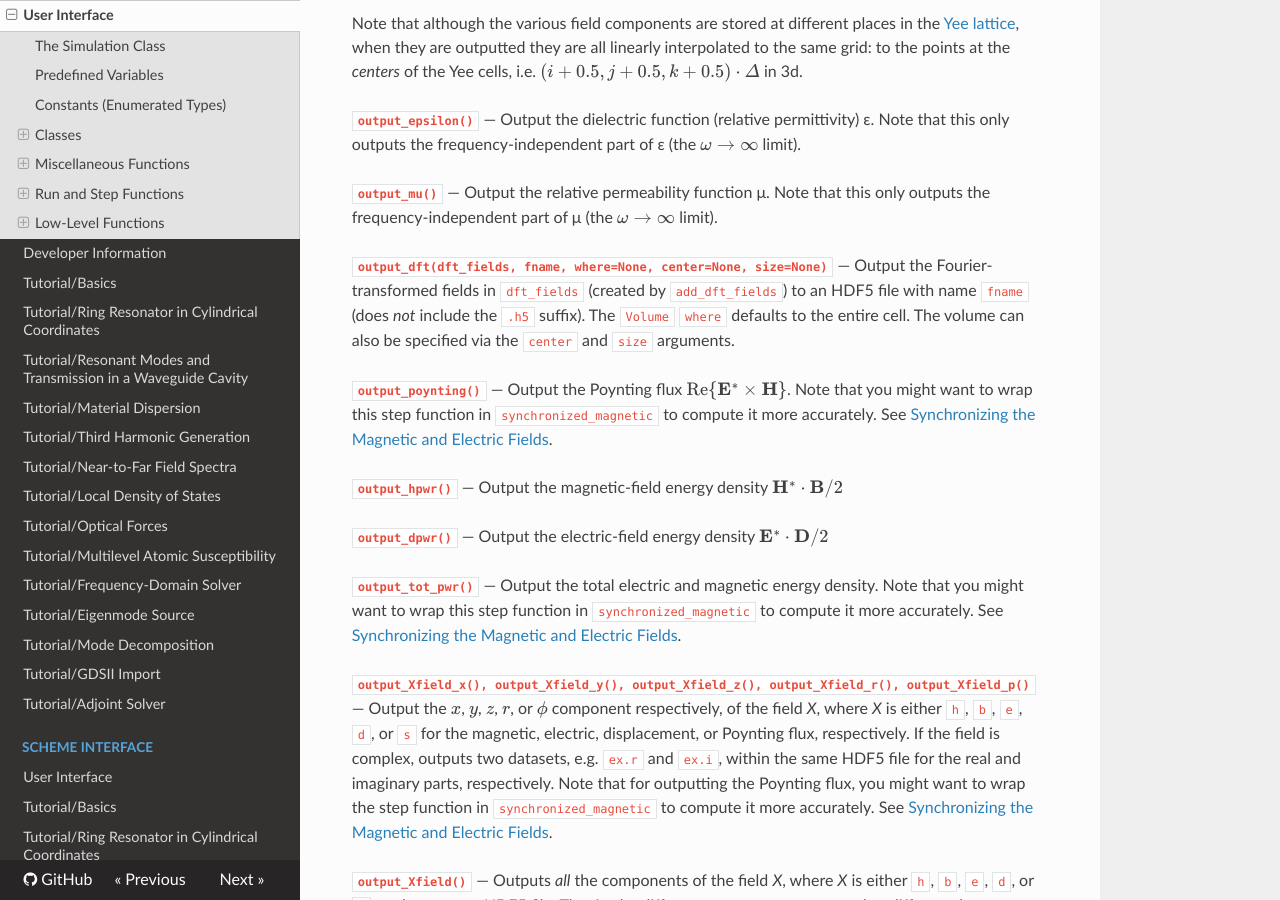
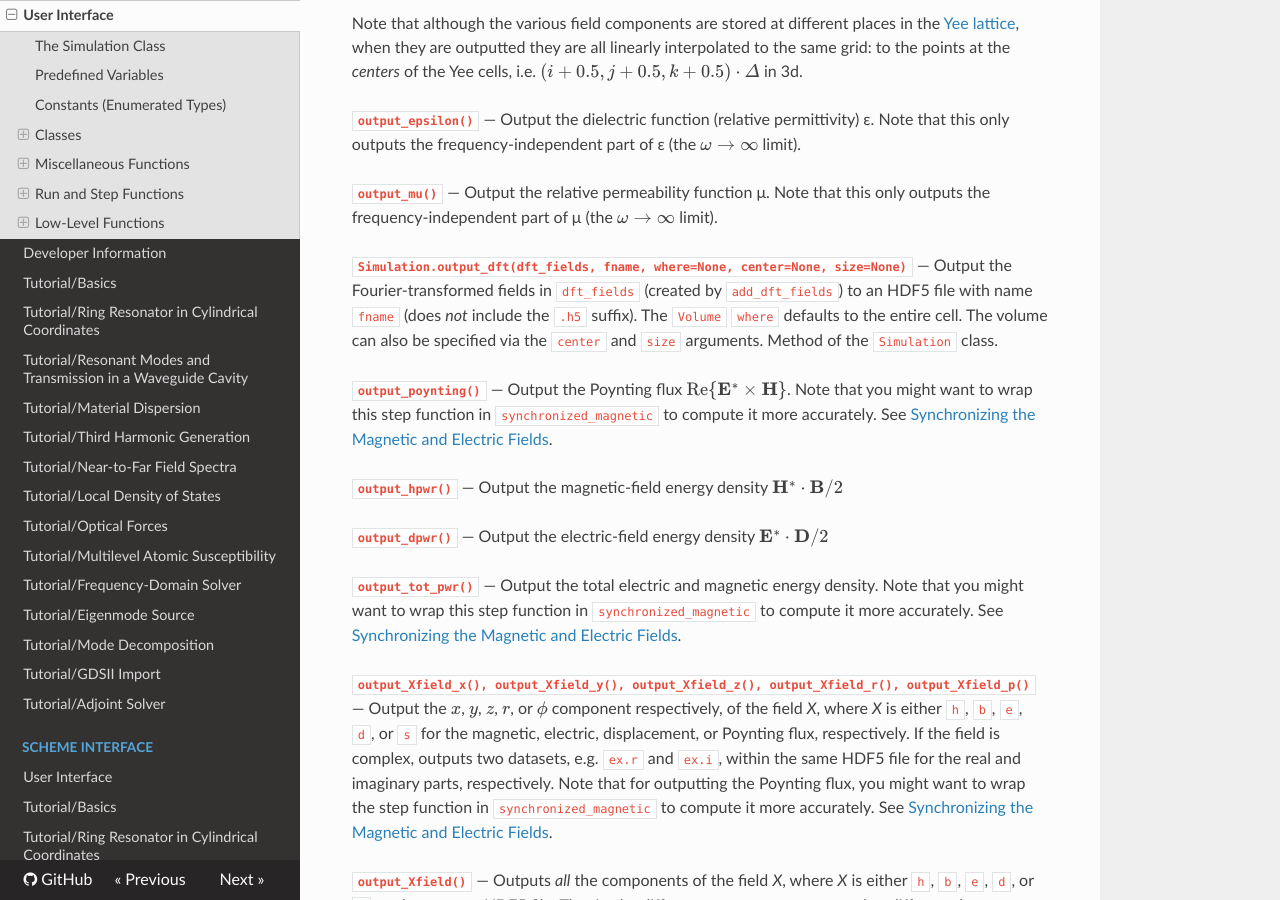
Before and after one commit to NanoComp/meep, an MkDocs documentation site: the page built from doc/docs/Python_User_Interface.md, in a window 1280 px wide and 900 px high, scrolled down 48662 px. Built offline with MkDocs 1.6.1, drawn with Linux system fonts in a browser that asks for light colours; nearby versions of some CDN libraries; formulas are drawn with MathJax 3; old or Windows-style settings are respelled for this version of MkDocs.

Commit message:
Fix output_dft docs

```diff
--- a/doc/docs/Python_User_Interface.md
+++ b/doc/docs/Python_User_Interface.md
@@ -1573,9 +1573,9 @@ Output the dielectric function (relative permittivity) ε. Note that this only o
 —
 Output the relative permeability function μ. Note that this only outputs the frequency-independent part of μ (the $\omega\to\infty$ limit).
 
-**`output_dft(dft_fields, fname, where=None, center=None, size=None)`**
-—
-Output the Fourier-transformed fields in `dft_fields` (created by `add_dft_fields`) to an HDF5 file with name `fname` (does *not* include the `.h5` suffix). The `Volume` `where` defaults to the entire cell. The volume can also be specified via the `center` and `size` arguments.
+**`Simulation.output_dft(dft_fields, fname, where=None, center=None, size=None)`**
+—
+Output the Fourier-transformed fields in `dft_fields` (created by `add_dft_fields`) to an HDF5 file with name `fname` (does *not* include the `.h5` suffix). The `Volume` `where` defaults to the entire cell. The volume can also be specified via the `center` and `size` arguments. Method of the `Simulation` class.
 
 **`output_poynting()`**
 —
```
